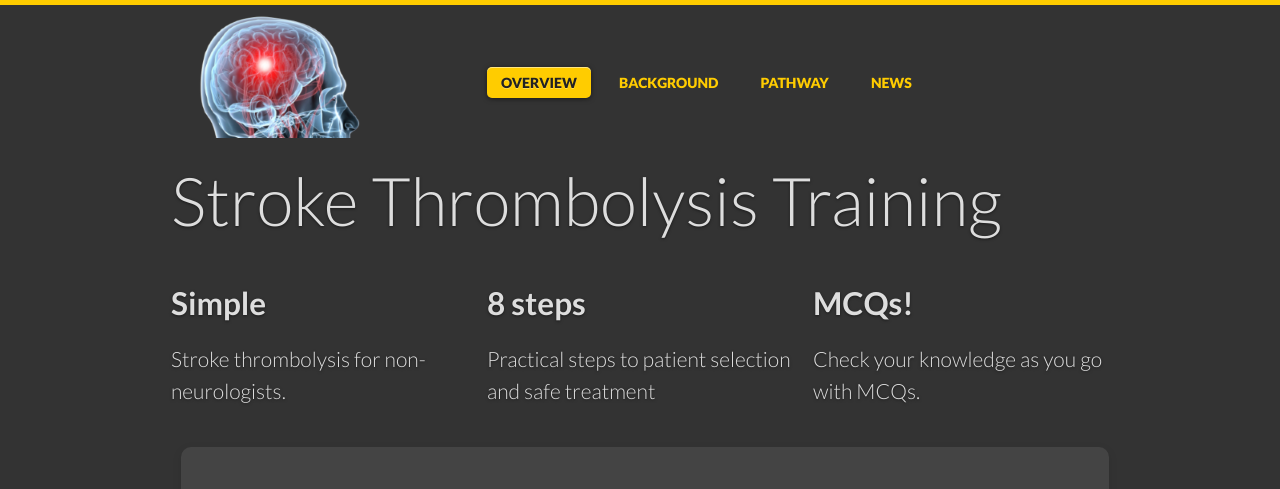
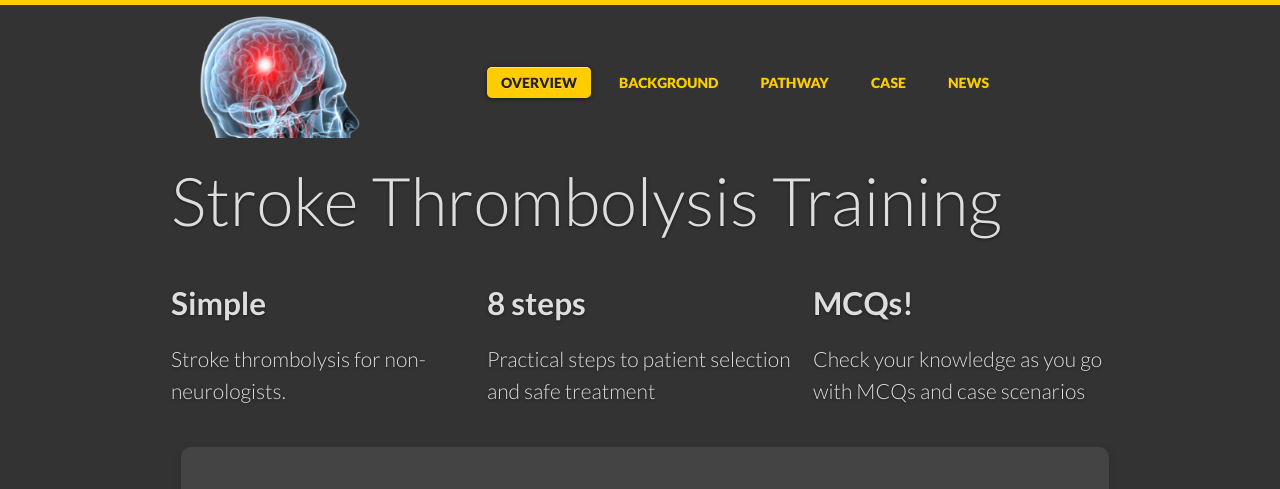
Before and after one commit to dkilfoyle/thrombolysis, a Jekyll site: the page built from index.html, in a window 1280 px wide. Shown: the top 489 px of the page. Built offline with Jekyll 4.4.1, drawn with Linux system fonts in a browser that asks for light colours; comment, search, counter and statistics services are not loaded.

Commit message:
Add holding page for case scenarios

```diff
--- a/_includes/primary-nav-items.html
+++ b/_includes/primary-nav-items.html
@@ -8,6 +8,9 @@
     <li class="{% if page.url contains '/pathway/' %}current{% endif %}">
     <a href="{{site.url}}/docs/pathway/">Pathway</span></a>
   </li>
+      <li class="{% if page.url contains '/scenario/' %}current{% endif %}">
+    <a href="{{site.url}}/docs/scenario/">Case</span></a>
+  </li>
   <li class="{% if page.author %}current{% endif %}">
     <a href="{{site.url}}/news/">News</a>
   </li>
--- a/index.html
+++ b/index.html
@@ -18,16 +18,19 @@ overview: true
       <p>
         Stroke thrombolysis for non-neurologists.
       </p>
+      <a href="docs/background"></a>
     </div>
     <div class="unit one-third">
       <h2>8 steps</h2>
       <p>Practical steps to patient selection and safe treatment</p>
+      <a href="docs/pathway"></a>
     </div>
     <div class="unit one-third">
       <h2>MCQs!</h2>
       <p>
-        Check your knowledge as you go with MCQs.
+        Check your knowledge as you go with MCQs and case scenarios
       </p>
+      <a href="docs/scenario"></a>
     </div>
     <div class="clear"></div>
   </div>
```
Also changed, not shown: docs/scenario.md (added, +8 -0 lines).
